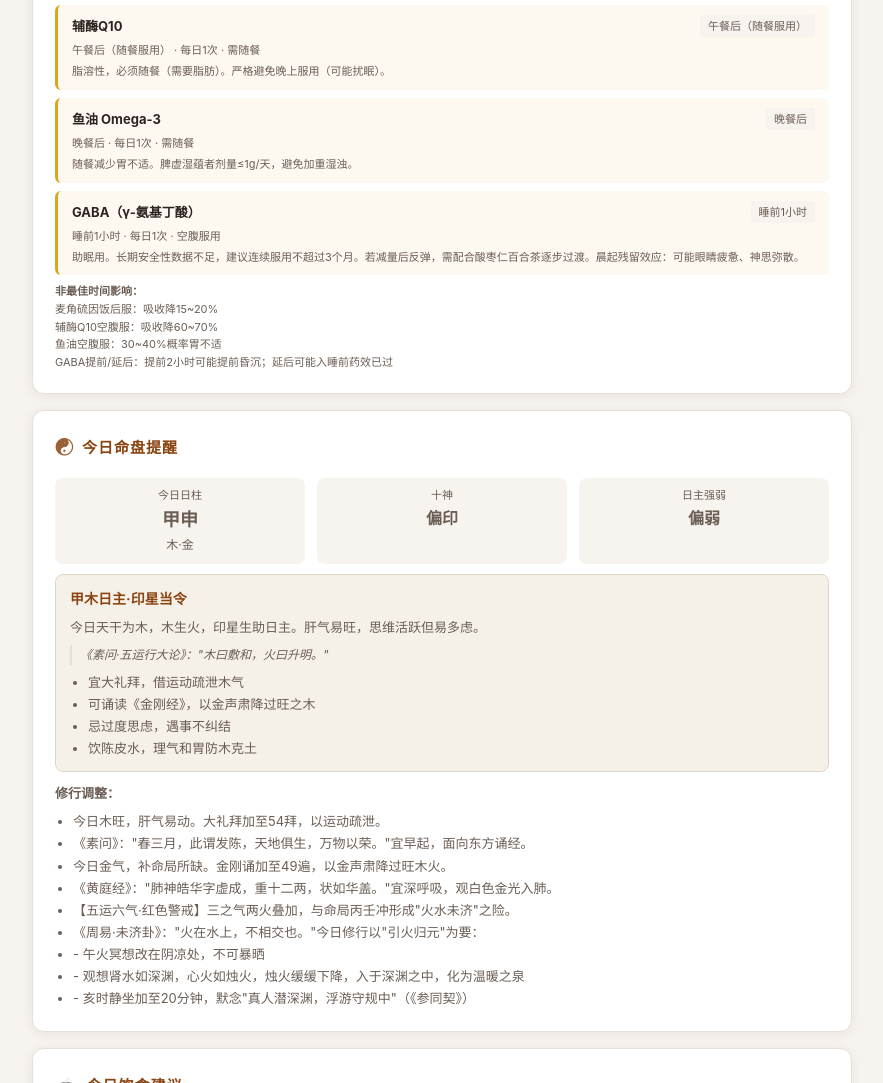
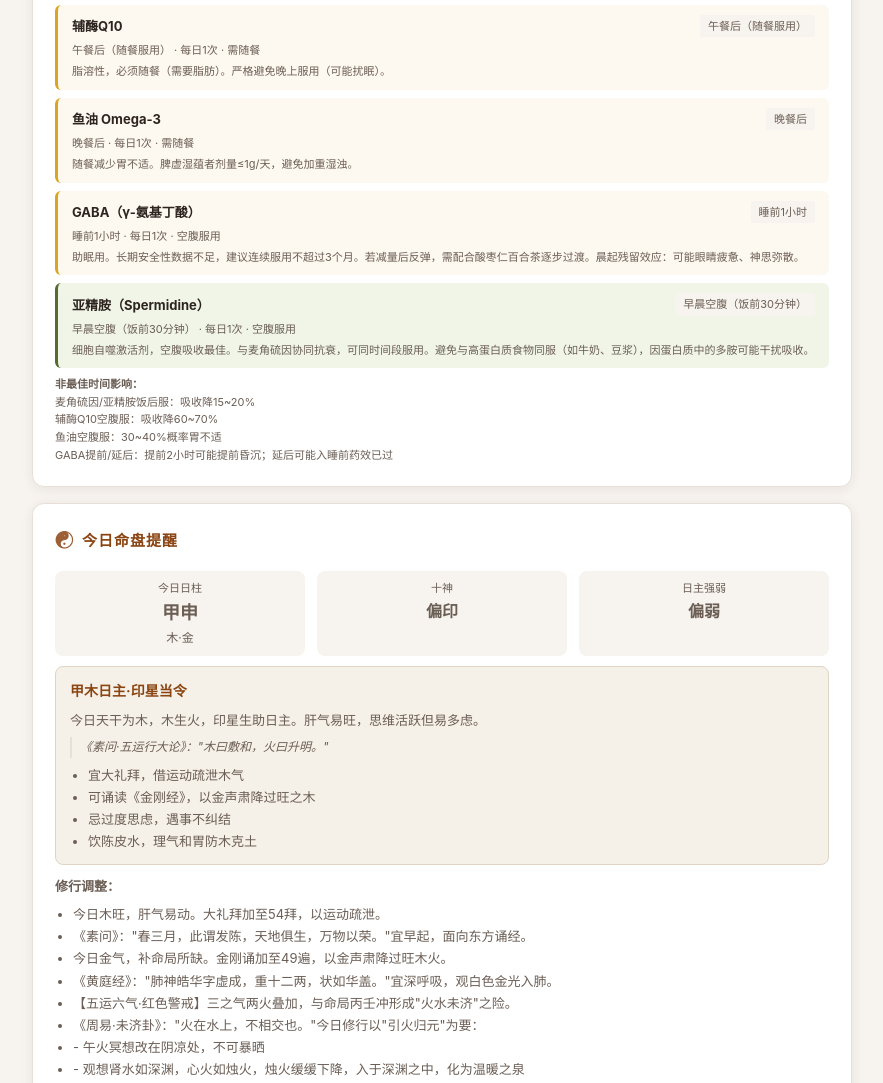
Before and after one commit to Carolyn1988/health-dashboard, a plain HTML site: page index.html in a window 1280 px wide. Shown: the part 3236-4319 px from the top of the page, without its empty margins (198-1081 px from the left). Drawn offline with Linux system fonts and the light colour scheme.

Commit message:
Add spermidine (亚精胺) to supplements and medicine check-in

```diff
--- a/index.html
+++ b/index.html
@@ -347,6 +347,12 @@
               <div class="checkin-delete" onclick="event.stopPropagation(); deleteCheckinItem(this.parentElement, 'medicineCheckin')">&times;</div>
               <div class="checkin-icon">&#128663;</div>
               <div class="checkin-name">鱼油</div>
+              <div class="checkin-status">未打卡</div>
+            </div>
+            <div class="checkin-item" data-key="spermidine" onclick="toggleCheckin(this, 'spermidine')">
+              <div class="checkin-delete" onclick="event.stopPropagation(); deleteCheckinItem(this.parentElement, 'medicineCheckin')">&times;</div>
+              <div class="checkin-icon">&#127793;</div>
+              <div class="checkin-name">亚精胺</div>
               <div class="checkin-status">未打卡</div>
             </div>
           </div>
@@ -561,6 +567,15 @@
         note: '助眠用。长期安全性数据不足，建议连续服用不超过3个月。若减量后反弹，需配合酸枣仁百合茶逐步过渡。晨起残留效应：可能眼睛疲惫、神思弥散。',
         bestHour: [21, 22, 23],
         level: 'warning'
+      },
+      {
+        name: '亚精胺（Spermidine）',
+        time: '早晨空腹（饭前30分钟）',
+        dosage: '每日1次',
+        withFood: false,
+        note: '细胞自噬激活剂，空腹吸收最佳。与麦角硫因协同抗衰，可同时间段服用。避免与高蛋白质食物同服（如牛奶、豆浆），因蛋白质中的多胺可能干扰吸收。',
+        bestHour: [6, 7, 8],
+        level: 'green'
       }
     ],
     tea: {
@@ -1020,7 +1035,7 @@
     });
     html += '<div style="margin-top:8px;font-size:11px;color:var(--text-light);line-height:1.6;">'
       + '<strong>非最佳时间影响：</strong><br>'
-      + '麦角硫因饭后服：吸收降15~20%<br>'
+      + '麦角硫因/亚精胺饭后服：吸收降15~20%<br>'
       + '辅酶Q10空腹服：吸收降60~70%<br>'
       + '鱼油空腹服：30~40%概率胃不适<br>'
       + 'GABA提前/延后：提前2小时可能提前昏沉；延后可能入睡前药效已过'
```
